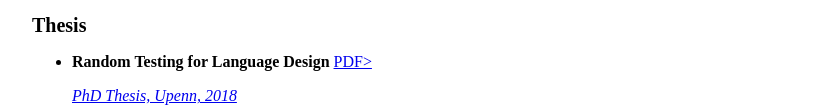
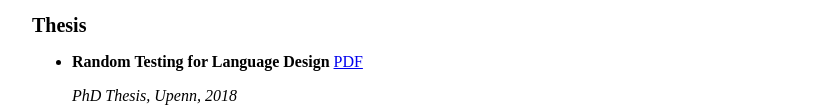
Before and after one commit to lemonidas/lemonidas.github.io, a plain HTML site: page publications.html in a window 1280 px wide. Shown: the part 843-952 px from the top of the page, without its empty margins (224-1055 px from the left). Drawn offline with Linux system fonts and the light colour scheme.

Commit message:
Fix typo

```diff
--- a/publications.html
+++ b/publications.html
@@ -97,7 +97,7 @@
 <ul>
   <li>
     <b> Random Testing for Language Design</b>
-    <a href="./pdf/Leo-PhD-Thesis.pdf">PDF><br/>
+    <a href="./pdf/Leo-PhD-Thesis.pdf">PDF</a><br/>
     <p><i>PhD Thesis, Upenn, 2018</i></p>
   </li>
 </ul>
```
